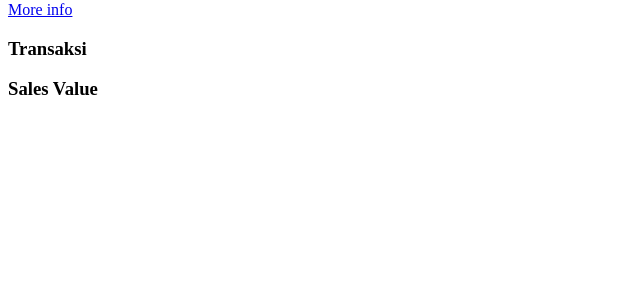
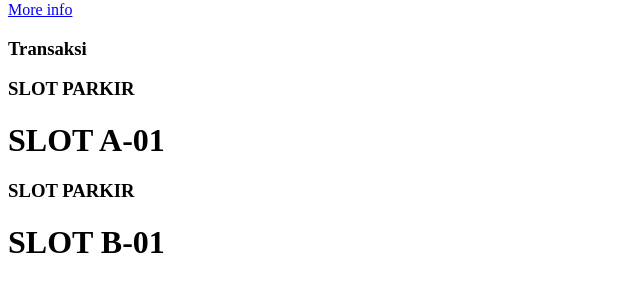
Before and after one commit to syn-arch/io.park, a PHP site: page /pages/dashboard.php in a window 1280 px wide. Shown: the part 5472-5754 px from the top of the page, without its empty margins (0-640 px from the left). Before the commit the page ends 5567 px from the top, so only its background shows below. Run offline with PHP 8.4, Linux system fonts and the light colour scheme.

Commit message:
update db

```diff
--- a/check.php
+++ b/check.php
@@ -10,5 +10,5 @@
 if ($member) {
     echo 'true';
 }else{
-    echo 'false';
+    echo $new_rfid;
 }
--- a/pages/dashboard.php
+++ b/pages/dashboard.php
@@ -123,15 +123,57 @@
     <!-- /.Start col -->
     <!-- Start col -->
     <div class="col-lg-5 connectedSortable">
-        <div class="card mb-4">
-            <div class="card-header">
-                <h3 class="card-title">Sales Value</h3>
+        <div class="row">
+            <div class="col-md-6">
+                <div class="card mb-4 slot_a">
+                    <div class="card-header">
+                        <h3 class="card-title text-white">SLOT PARKIR</h3>
+                    </div>
+                    <div class="card-body text-center">
+                        <h1 class="d-block my-5 text-white">SLOT A-01</h1>
+                    </div>
+                </div>
             </div>
-            <div class="card-body">
-                <div id="donut-chart"></div>
+            <div class="col-md-6">
+                <div class="card mb-4 slot_b">
+                    <div class="card-header">
+                        <h3 class="card-title text-white">SLOT PARKIR</h3>
+                    </div>
+                    <div class="card-body text-center">
+                        <h1 class="d-block my-5 text-white">SLOT B-01</h1>
+                    </div>
+                </div>
             </div>
         </div>
         <!-- /.card -->
     </div>
     <!-- /.Start col -->
 </div>
+
+<script>
+    setInterval(() => {
+        fetch('check_slot.php')
+            .then(res => res.text())
+            .then(res => {
+                slots = JSON.parse(res);
+                slot_a = slots[0];
+                slot_b = slots[1];
+
+                if (slot_a.status == 0) {
+                    document.querySelector('.slot_a').classList.add('bg-danger');
+                    document.querySelector('.slot_a').classList.remove('bg-success');
+                } else {
+                    document.querySelector('.slot_a').classList.remove('bg-danger');
+                    document.querySelector('.slot_a').classList.add('bg-success');
+                }
+
+                if (slot_b.status == 0) {
+                    document.querySelector('.slot_b').classList.add('bg-danger');
+                    document.querySelector('.slot_b').classList.remove('bg-success');
+                } else {
+                    document.querySelector('.slot_b').classList.remove('bg-danger');
+                    document.querySelector('.slot_b').classList.add('bg-success');
+                }
+            })
+    }, 1000);
+</script>
--- a/pages/member/create.php
+++ b/pages/member/create.php
@@ -156,12 +156,11 @@
         fetch('check.php')
             .then(res => res.text())
             .then(res => {
-                if(res == 'false'){
+                if(res != 'true'){
                     <?php
                     $setting = mysqli_fetch_array(mysqli_query($conn, "SELECT * FROM setting"));
-                    $new_rfid = $setting['new_rfid'];
                     ?>
-                    document.querySelector('input[name="rfid"]').value = '<?php echo $new_rfid ?>';
+                    document.querySelector('input[name="rfid"]').value = res;
                 }
             })
     }, 1000);
--- a/pages/slot/create.php
+++ b/pages/slot/create.php
@@ -48,8 +48,8 @@
                             <div class="mb-3">
                                 <label for="">Status</label>
                                 <select name="status" class="form-control">
-                                    <option value="1">Aktif</option>
-                                    <option value="0">Tidak Aktif</option>
+                                    <option value="1">Tersedia</option>
+                                    <option value="0">Tidak Tersedia</option>
                                 </select>
                             </div>
                             <div class="mb-3">
--- a/register.php
+++ b/register.php
@@ -241,12 +241,11 @@
             fetch('check.php')
                 .then(res => res.text())
                 .then(res => {
-                    if (res == 'false') {
+                    if (res != 'true') {
                         <?php
                         $setting = mysqli_fetch_array(mysqli_query($conn, "SELECT * FROM setting"));
-                        $new_rfid = $setting['new_rfid'];
                         ?>
-                        document.querySelector('input[name="rf_id"]').value = '<?php echo $new_rfid ?>';
+                        document.querySelector('input[name="rf_id"]').value = res;
                     }
                 })
         }, 1000);
```
Also changed, not shown: api.php (+11 -8 lines), check_slot.php (added, +12 -0 lines), io_park.sql (+26 -8 lines), pages/transaction/create.php (+0 -9 lines), pages/transaction/edit.php (+0 -9 lines).
